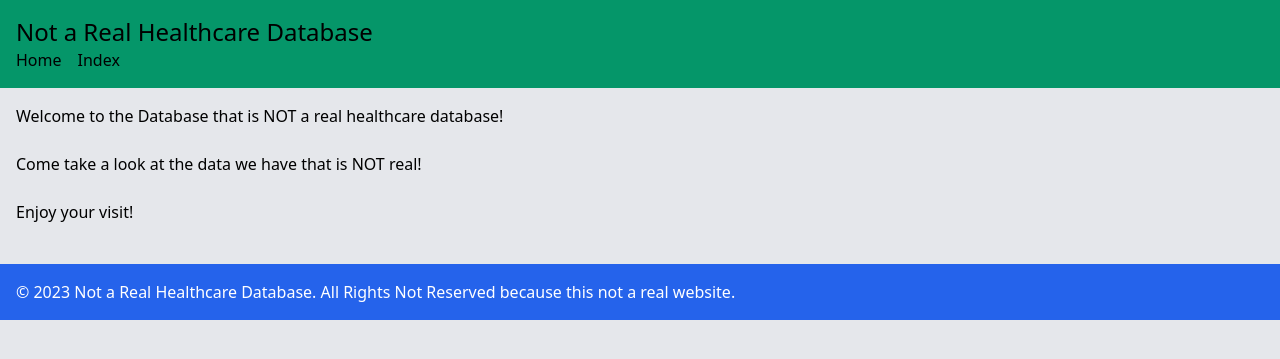
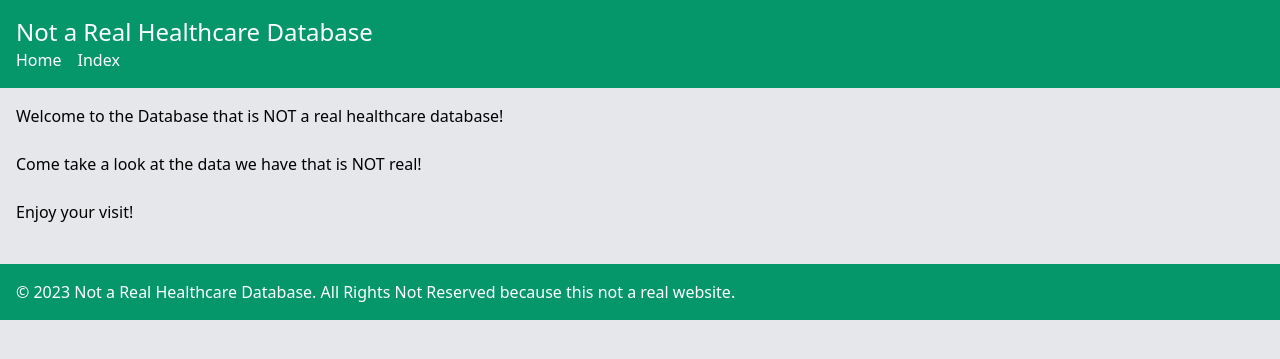
Before and after one commit to joyc3lin/docker_flask_homework, a Flask app: page / in a window 1280 px wide. Shown: the top 359 px of the page. Run offline with Flask 3, Linux system fonts and the light colour scheme.

Commit message:
updated part2

```diff
--- a/Part2/Flask1/templates/base.html
+++ b/Part2/Flask1/templates/base.html
@@ -12,7 +12,7 @@
 
 <body class="bg-gray-200">
 
-    <header class="bg-green-600 text-gold p-4">
+    <header class="bg-green-600 text-white p-4">
         <h1 class="text-2xl">Not a Real Healthcare Database</h1>
         <nav>
             <ul class="flex space-x-4">
@@ -34,7 +34,7 @@
 
     </main>
 
-    <footer class="bg-blue-600 text-white p-4 mt-6">
+    <footer class="bg-green-600 text-white p-4 mt-6">
         <p>© 2023 Not a Real Healthcare Database. All Rights Not Reserved because this not a real website.</p>
     </footer>
 </body>
--- a/Part2/Flask1/templates/index.html
+++ b/Part2/Flask1/templates/index.html
@@ -1,8 +1,9 @@
 {% extends "base.html" %}
 
         {% block content %}
-            <div class="table">
-                <h2 class="text-xl mb-2">Importance of Healthcare</h2>
+            <div style="text-align: center;">
+                <h2 class="text-xl mb-2">The Following is Very Important and Secret Information</h2>
+                <img src="https://uploads-ssl.webflow.com/5f3c19f18169b62a0d0bf387/60d33beacf4ba7263a23cd79_qh6ImC4NPdyPbvn-7ns8FYsgOskDPDWLnX31mLCOgSwpX_SQgmo8krqdg4e6XAnSbqRAtZMYqlf7UTvlHiXgt5YtMwbt9IRY1fAbOjyq5hARui-xEQUgI48EOjhJGuIsSFDg90L6.jpeg" alt="Coding meme1" style="width:400px;height:500px;">
             </div>
         </section>
 
--- a/Part2/Flask2/templates/base.html
+++ b/Part2/Flask2/templates/base.html
@@ -12,12 +12,12 @@
 
 <body class="bg-gray-200">
 
-    <header class="bg-orange-600 text-green p-4">
+    <header class="bg-yellow-600 text-white p-4">
         <h1 class="text-2xl">Not a Real Healthcare Database</h1>
         <nav>
             <ul class="flex space-x-4">
                 <li><a href="/" class="hover:underline">Home</a></li>
-                <li><a href="/index" class="hover:underline">Index</a></li>
+                <li><a href="/index" class="hover:underline">Important Information</a></li>
             </ul>
         </nav>
     </header>
@@ -34,7 +34,7 @@
 
     </main>
 
-    <footer class="bg-blue-600 text-white p-4 mt-6">
+    <footer class="bg-yellow-600 text-white p-4 mt-6">
         <p>© 2023 Not a Real Healthcare Database. All Rights Not Reserved because this not a real website.</p>
     </footer>
 </body>
--- a/Part2/Flask2/templates/index.html
+++ b/Part2/Flask2/templates/index.html
@@ -1,8 +1,9 @@
 {% extends "base.html" %}
 
         {% block content %}
-            <div class="table">
-                <h2 class="text-xl mb-2">Importance of Healthcare</h2>
+            <div style="text-align: center;">
+                <h2 class="text-xl mb-2">The Following is Very Important and Secret Information</h2>
+                <img src="https://uploads-ssl.webflow.com/5f3c19f18169b62a0d0bf387/60d33be7eedf8e1f31aabcec_BwENfmI0CU5dZGYlSyo142mpfG08-rYgTS-Qm47uMUXN6JXtmdZvtzVzTooUQdXTWmTD8uzF9N6XQJA2vUIMi53tunFyVtvOBJTNfOjHit2P_JkTmFzFsK7ep6Vb9781XZnRAryH.png" alt="Coding meme2" style="width:440px;height:500px;">
             </div>
         </section>
 
```
